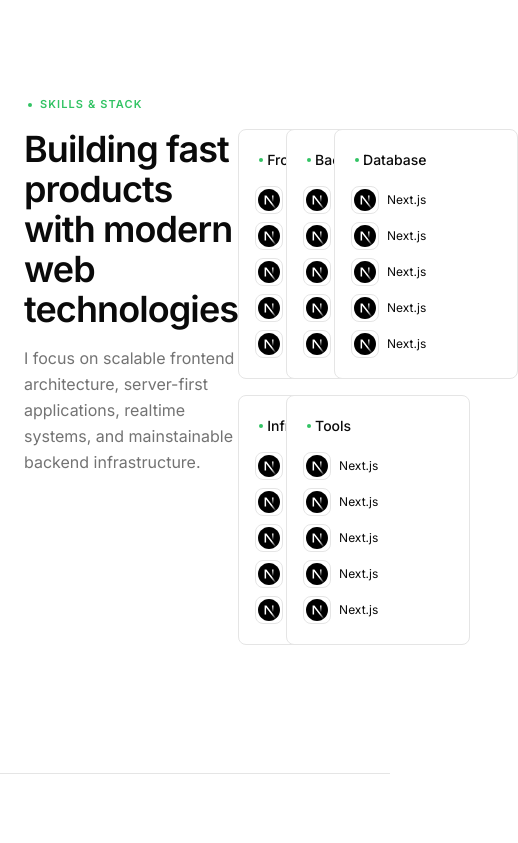
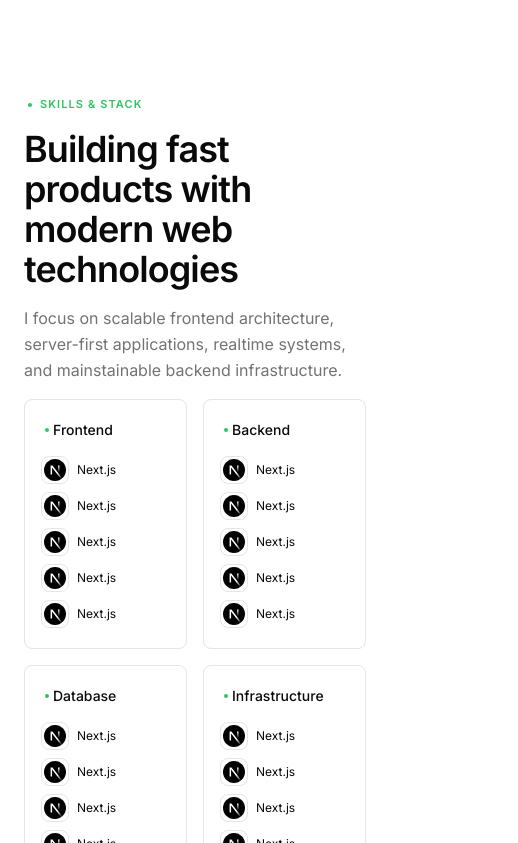
Before and after one commit to svsxn/portfolio, a Next.js app: page / in a window 390 px wide. Shown: the part 3161-4004 px from the top of the page, 518 px wide, since content can reach past the window. Built offline with nearby package versions, Linux system fonts and the light colour scheme.

Commit message:
fix: responsiveness

```diff
--- a/components/sections/skills/card/index.tsx
+++ b/components/sections/skills/card/index.tsx
@@ -7,7 +7,7 @@ interface Props {
 
 export default function Card({ title }: Props) {
   return (
-    <StaggerItem className="flex flex-col gap-4 w-46 bg-card border rounded-md px-4 py-5 hover:border-white/15 transition-colors duration-200">
+    <StaggerItem className="flex flex-col gap-4 sm:min-w-46 bg-card border rounded-md px-4 py-5 hover:border-white/15 transition-colors duration-200">
       <div className="flex items-center gap-1 sm:gap-2">
         <div className="size-1 sm:size-1.5 rounded-full bg-primary ml-1" />
         <span className="text-sm font-medium">{title}</span>
--- a/components/sections/skills/index.tsx
+++ b/components/sections/skills/index.tsx
@@ -9,7 +9,7 @@ export default function Skills() {
       <FadeUp>
         <Label primaryText="Skills & Stack" />
       </FadeUp>
-      <div className="flex justify-between">
+      <div className="flex flex-col md:flex-row justify-between gap-4">
         <FadeUp className="flex flex-col gap-4">
           <h2 className="text-4xl font-semibold tracking-tight max-w-sm">
             Building fast products with modern web technologies
@@ -20,7 +20,7 @@ export default function Skills() {
             infrastructure.
           </p>
         </FadeUp>
-        <Stagger className="grid grid-cols-3 content-center gap-4">
+        <Stagger className="grid grid-cols-2 sm:grid-cols-3 md:grid-cols-2 lg:grid-cols-3 gap-4">
           <Card title="Frontend" />
           <Card title="Backend" />
           <Card title="Database" />
```
